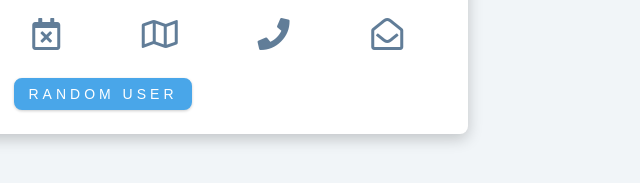
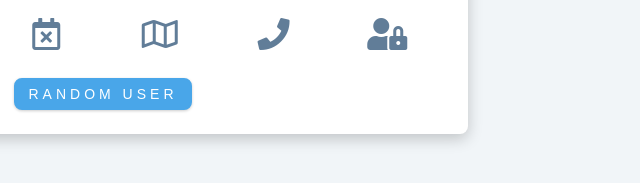
Before and after one commit to zainabturkmen/random-users, a plain HTML site: page index.html in a window 1280 px wide. Shown: the part 499-682 px from the top of the page, 537-1177 px from the left. Drawn offline with nearby package versions, Linux system fonts and the light colour scheme.

Commit message:
setting up

```diff
--- a/app.js
+++ b/app.js
@@ -1 +1,5 @@
 //
+
+const URL = "https://randomuser.me/api/"
+
+const img = document.querySelector(".user-img");
--- a/index.html
+++ b/index.html
@@ -48,8 +48,8 @@
             </button>
             <!-- end of single icon -->
             <!-- single icon -->
-            <button class="icon" data-label="email">
-              <span class="far fa-envelope-open"></span>
+            <button class="icon" data-label="password">
+              <span class="fas fa-user-lock"></span>
             </button>
             <!-- end of single icon -->
           </div>
```
